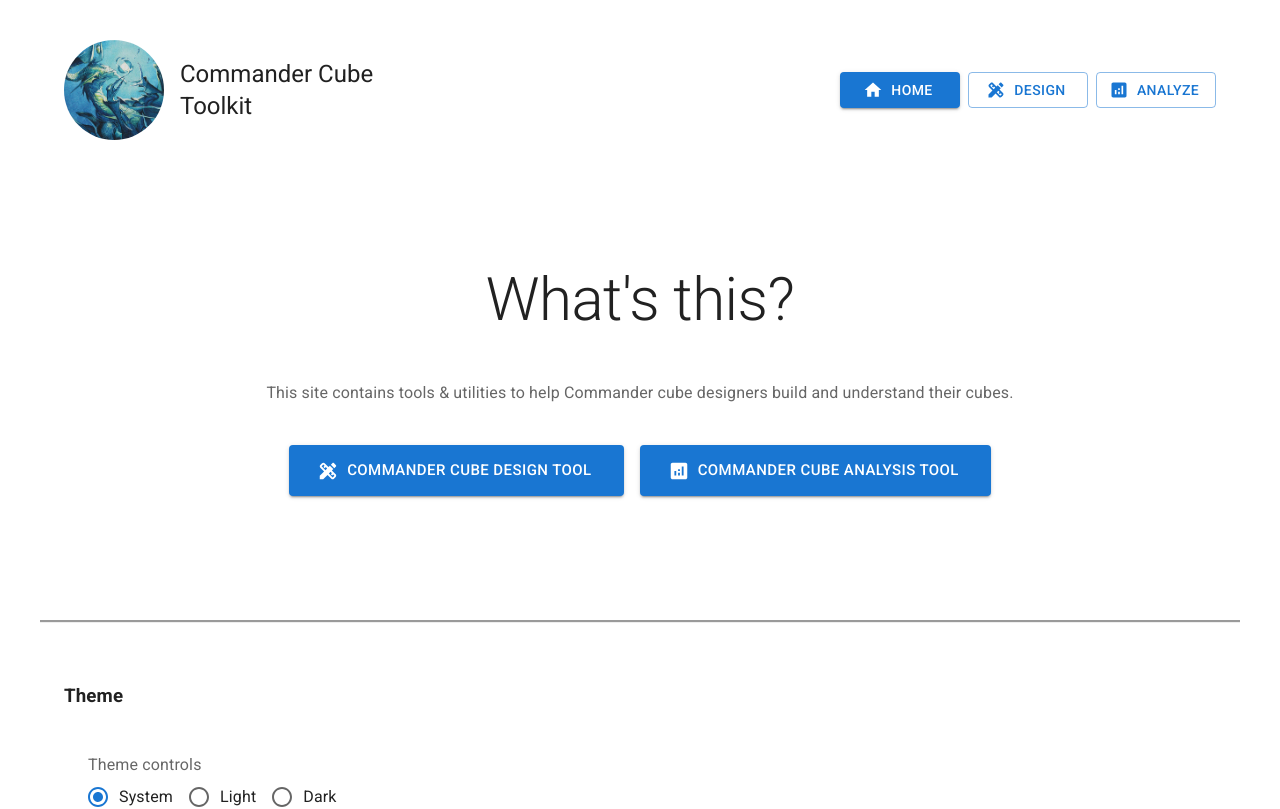
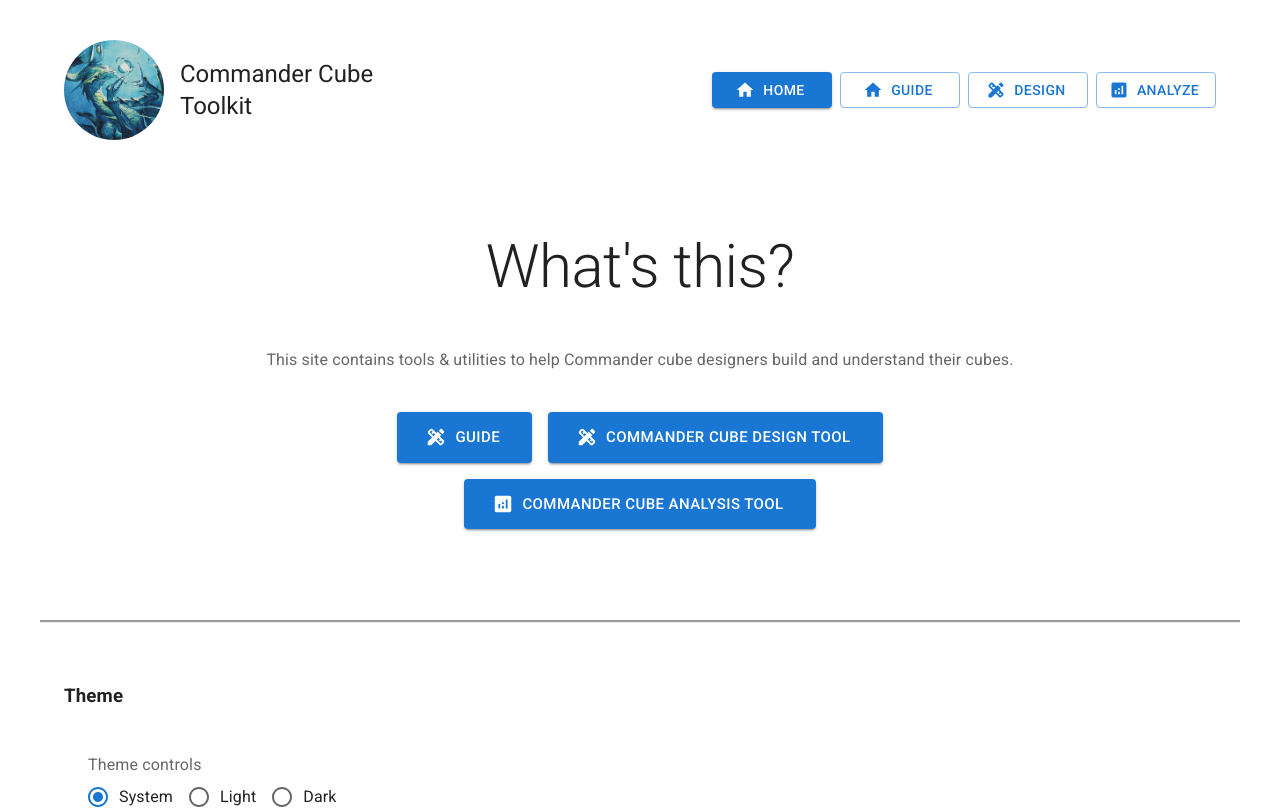
Before and after one commit to JJ-Kamminga/commander-cube-analysis, a Next.js app: page / in a window 1280 px wide. Shown: the top 809 px of the page. Built offline with nearby package versions, Linux system fonts and the light colour scheme.

Commit message:
Create separate Guide page

```diff
--- a/src/app/page.tsx
+++ b/src/app/page.tsx
@@ -1,20 +1,20 @@
-'use client';
+"use client";
 
 import { Container, Typography, Button, Box } from "@mui/material";
 import Link from "next/link";
-import { Analytics, DesignServices } from '@mui/icons-material';
+import { Analytics, DesignServices } from "@mui/icons-material";
 
 export default function HomePage() {
   return (
     <Container maxWidth="md">
       <Box
         sx={{
-          display: 'flex',
-          flexDirection: 'column',
-          alignItems: 'center',
-          justifyContent: 'center',
-          minHeight: '50vh',
-          textAlign: 'center',
+          display: "flex",
+          flexDirection: "column",
+          alignItems: "center",
+          justifyContent: "center",
+          minHeight: "50vh",
+          textAlign: "center",
           gap: 3,
         }}
       >
@@ -23,10 +23,29 @@ export default function HomePage() {
         </Typography>
 
         <Typography variant="body1" color="text.secondary">
-          This site contains tools & utilities to help Commander cube designers build and understand their cubes.
+          This site contains tools & utilities to help Commander cube designers
+          build and understand their cubes.
         </Typography>
 
-        <Box sx={{ mt: 2, display: 'flex', gap: 2, flexWrap: 'wrap', justifyContent: 'center' }}>
+        <Box
+          sx={{
+            mt: 2,
+            display: "flex",
+            gap: 2,
+            flexWrap: "wrap",
+            justifyContent: "center",
+          }}
+        >
+          <Button
+            component={Link}
+            href="/guide"
+            variant="contained"
+            size="large"
+            startIcon={<DesignServices />}
+            sx={{ px: 4, py: 1.5 }}
+          >
+            Guide
+          </Button>
           <Button
             component={Link}
             href="/design"
--- a/src/components/Nav/Nav.tsx
+++ b/src/components/Nav/Nav.tsx
@@ -1,24 +1,32 @@
-'use client';
+"use client";
 
-import { Avatar, Container, Grid2, Box, Button, Typography } from "@mui/material";
+import {
+  Avatar,
+  Container,
+  Grid2,
+  Box,
+  Button,
+  Typography,
+} from "@mui/material";
 import Link from "next/link";
 import { usePathname } from "next/navigation";
-import { Home, DesignServices, Analytics } from '@mui/icons-material';
+import { Home, DesignServices, Analytics } from "@mui/icons-material";
 
 export function Nav() {
   const pathname = usePathname();
 
   const navLinks = [
-    { href: '/', label: 'Home', icon: <Home /> },
-    { href: '/design', label: 'Design', icon: <DesignServices /> },
-    { href: '/analyze', label: 'Analyze', icon: <Analytics /> },
+    { href: "/", label: "Home", icon: <Home /> },
+    { href: "/guide", label: "Guide", icon: <Home /> },
+    { href: "/design", label: "Design", icon: <DesignServices /> },
+    { href: "/analyze", label: "Analyze", icon: <Analytics /> },
   ];
 
   return (
-    <Container component='nav' sx={{ padding: 5 }}>
+    <Container component="nav" sx={{ padding: 5 }}>
       <Grid2 container spacing={2} alignItems="center">
         <Grid2 size={{ xs: 12, md: 4 }}>
-          <Box sx={{ display: 'flex', alignItems: 'center', gap: 2 }}>
+          <Box sx={{ display: "flex", alignItems: "center", gap: 2 }}>
             <Avatar
               src="/ddh-65-deep-analysis.jpg"
               alt="Illustration of Deep Analysis by Jesper Ejsing"
@@ -32,10 +40,10 @@ export function Nav() {
         <Grid2 size={{ xs: 12, md: 8 }}>
           <Box
             sx={{
-              display: 'flex',
+              display: "flex",
               gap: 1,
-              justifyContent: { xs: 'center', md: 'flex-end' },
-              flexWrap: 'wrap'
+              justifyContent: { xs: "center", md: "flex-end" },
+              flexWrap: "wrap",
             }}
           >
             {navLinks.map((link) => (
@@ -44,8 +52,8 @@ export function Nav() {
                 component={Link}
                 href={link.href}
                 startIcon={link.icon}
-                variant={pathname === link.href ? 'contained' : 'outlined'}
-                sx={{ minWidth: '120px' }}
+                variant={pathname === link.href ? "contained" : "outlined"}
+                sx={{ minWidth: "120px" }}
               >
                 {link.label}
               </Button>
```
Also changed, not shown: src/app/guide/page.tsx (renamed from src/app/design/page.tsx, +2 -5 lines), src/app/design/draftingcommanders.tsx (deleted), src/app/guide/CardChoicesTab.tsx (renamed from src/app/design/CardChoicesTab.tsx), src/app/guide/DraftAndDeckbuildingTab.tsx (renamed from src/app/design/DraftAndDeckbuildingTab.tsx), src/app/guide/DraftingCommandersTab.tsx (renamed from src/app/design/DraftingCommandersTab.tsx), src/app/guide/GoalsTab.tsx (renamed from src/app/design/GoalsTab.tsx).
